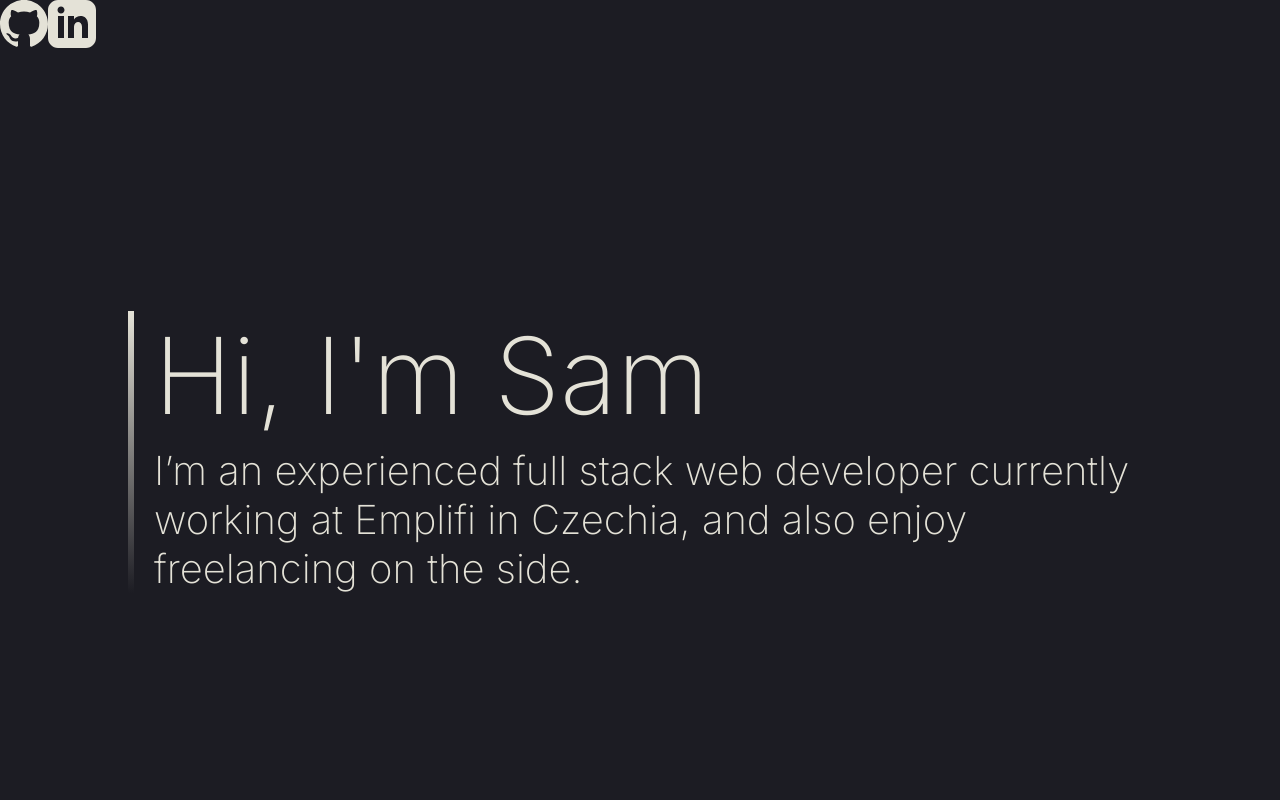
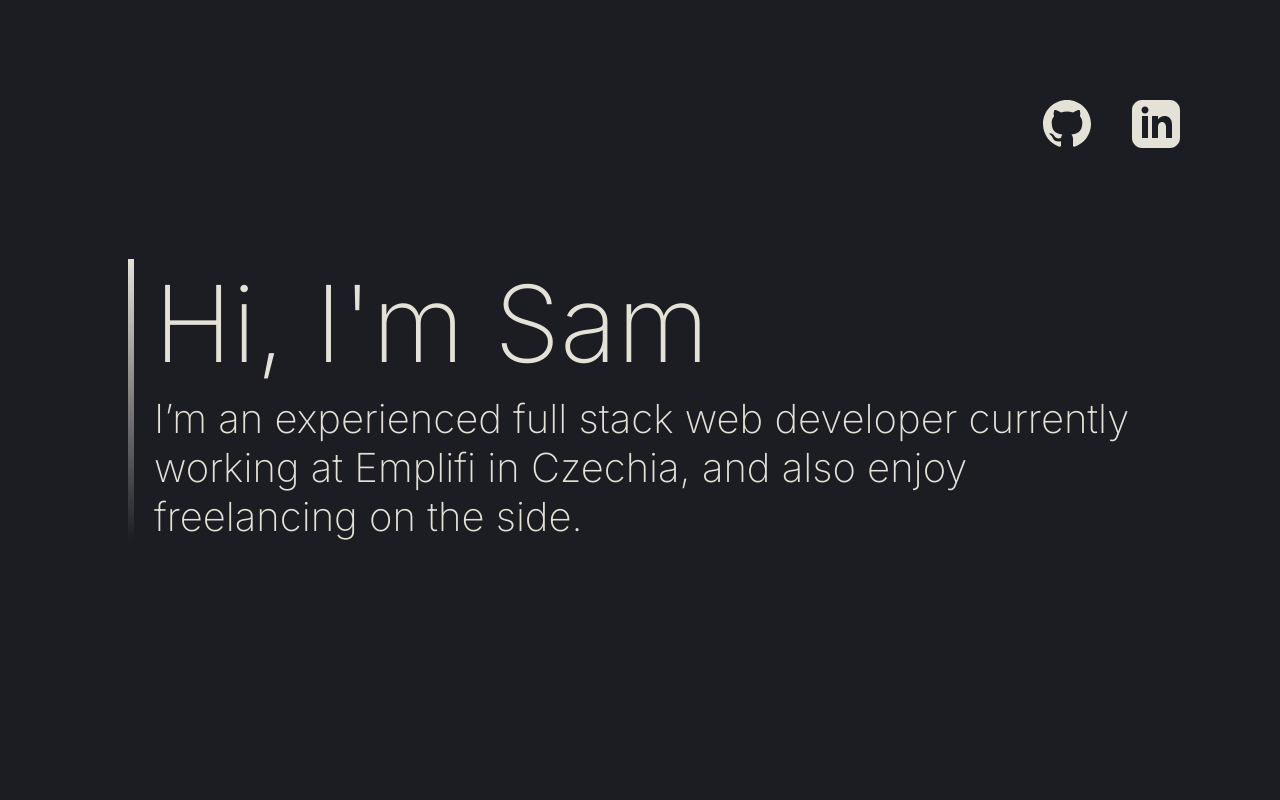
Before and after one commit to Burkes321/samuel-burke-dev, a Next.js app: page / in a window 1280 px wide. Shown: the top 800 px of the page. Built offline with nearby package versions, Linux system fonts and the light colour scheme.

Commit message:
positioning of social icons

```diff
--- a/src/app/page.module.css
+++ b/src/app/page.module.css
@@ -1,7 +1,19 @@
 .mainContainer {
   min-height: 100vh;
   background-color: var(--primary-shade);
+  position: relative;
+
+  .socialIconsContainer {
+    display: flex;
+    justify-content: space-between;
+    position: absolute;
+    top: 100px;
+    right: 100px;
+    width: 137px;
+  }
 }
+
+
 
 .introContentContainer {
   border-width: 0;
--- a/src/app/page.tsx
+++ b/src/app/page.tsx
@@ -7,10 +7,12 @@ import Link from 'next/link';
 export const Index = () => {
   return (
     <div className={css.mainContainer} style={{ position: 'relative' }}>
-      <div className={css.socialsContainer}>
-        {/* TODO: create glow on hover for the links and maybe underline on hover */}
+      <div className={css.socialIconsContainer}>
+        {/* TODO: change the color of the icons on hover - tricky becuase of next/image */}
+        {/* TODO: create some underline grow effect on hover */}
         <Link href="https://github.com/Burkes321/samuel-burke-dev">
           <Image
+            className={css.githubLogo}
             src="/icon-github.svg"
             width={48}
             height={48}
```
